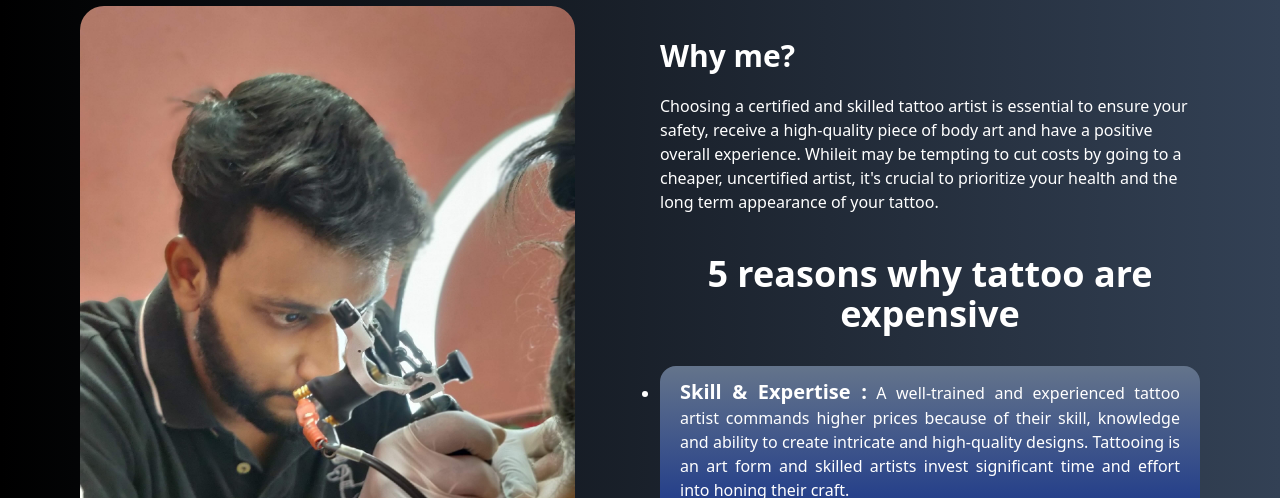
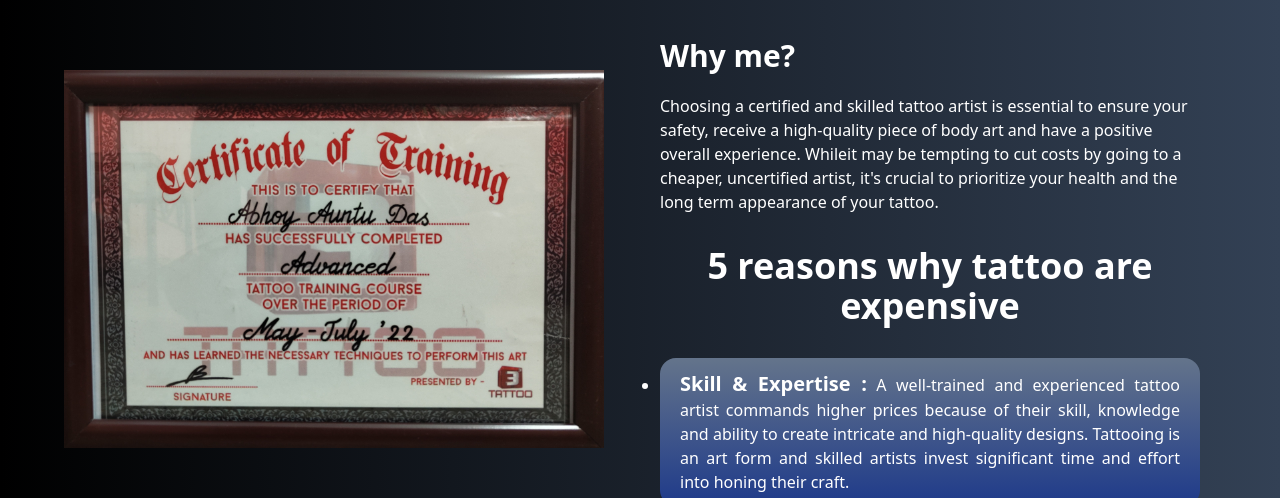
Before and after one commit to SwapnilRoyweb/tatto_website_abhoy, a React (Vite) app: page / in a window 1280 px wide. Shown: the part 1050-1548 px from the top of the page. Built offline with nearby package versions, Linux system fonts and the light colour scheme.

Commit message:
certification update to about page

```diff
--- a/src/Home/About/About.jsx
+++ b/src/Home/About/About.jsx
@@ -1,22 +1,24 @@
 import React from 'react';
 import pic from '../../assets/IMG_20220409_191017_Bokeh.jpg'
 import Tilt from 'react-parallax-tilt';
+import certificate from '../../assets/logo & important picture/IMG_20230304_132533368~2.jpg'
 
 const About = () => {
     return (
         <div>
             <div className='bg-gradient-to-r from-black to-slate-700 flex flex-col lg:flex-row items-center lg:items-start justify-evenly gap-5 lg:gap-10 w-full min-h-screen'>
-                <div className='w-1/2'>
+                <div className='w-1/2 flex flex-col lg:flex-col-reverse'>
                     <Tilt>
-                        <img src={pic} alt="" className='w-11/12 h-fit mt-24 lg:my-24 mx-auto ml-5 lg:ml-20 rounded-3xl' />
+                        <img src={pic} alt="" className='w-11/12 h-fit mt-24 lg:mt-8 lg:my-24 mx-auto ml-5 lg:ml-20 rounded-3xl' />
                     </Tilt>
+                    <img src={certificate} alt="" className='h-full w-full mt-10 lg:mt-40 mb-0 lg:mb-8 lg:ml-16' />
                 </div>
                 <div className='w-1/2 text-white mx-20 mt-10 lg:mt-32'>
                     <div>
                         <h1 className='text-3xl font-bold mb-5'>Why me?</h1>
                         <p>Choosing a certified and skilled tattoo artist is essential to ensure your safety, receive a high-quality piece of body art and have a positive overall experience. Whileit may be tempting to cut costs by going to a cheaper, uncertified artist, it's crucial to prioritize your health and the long term appearance of your tattoo.</p>
                     </div>
-                    <div className='my-10'>
+                    <div className='my-8'>
                         <h1 className='text-4xl font-bold mb-5 text-center'>5 reasons why tattoo are expensive</h1>
                         <ul className='list-disc flex flex-col gap-3 text-justify mt-8'>
                             <li className='bg-gradient-to-b from-slate-500 to-blue-900 py-3 px-5 rounded-2xl'><span className='text-xl font-semibold'>Skill & Expertise :</span> A well-trained and experienced tattoo artist commands higher prices because of their skill, knowledge and ability to create intricate and high-quality designs. Tattooing is an art form and skilled artists invest significant time and effort into honing their craft.</li>
```
